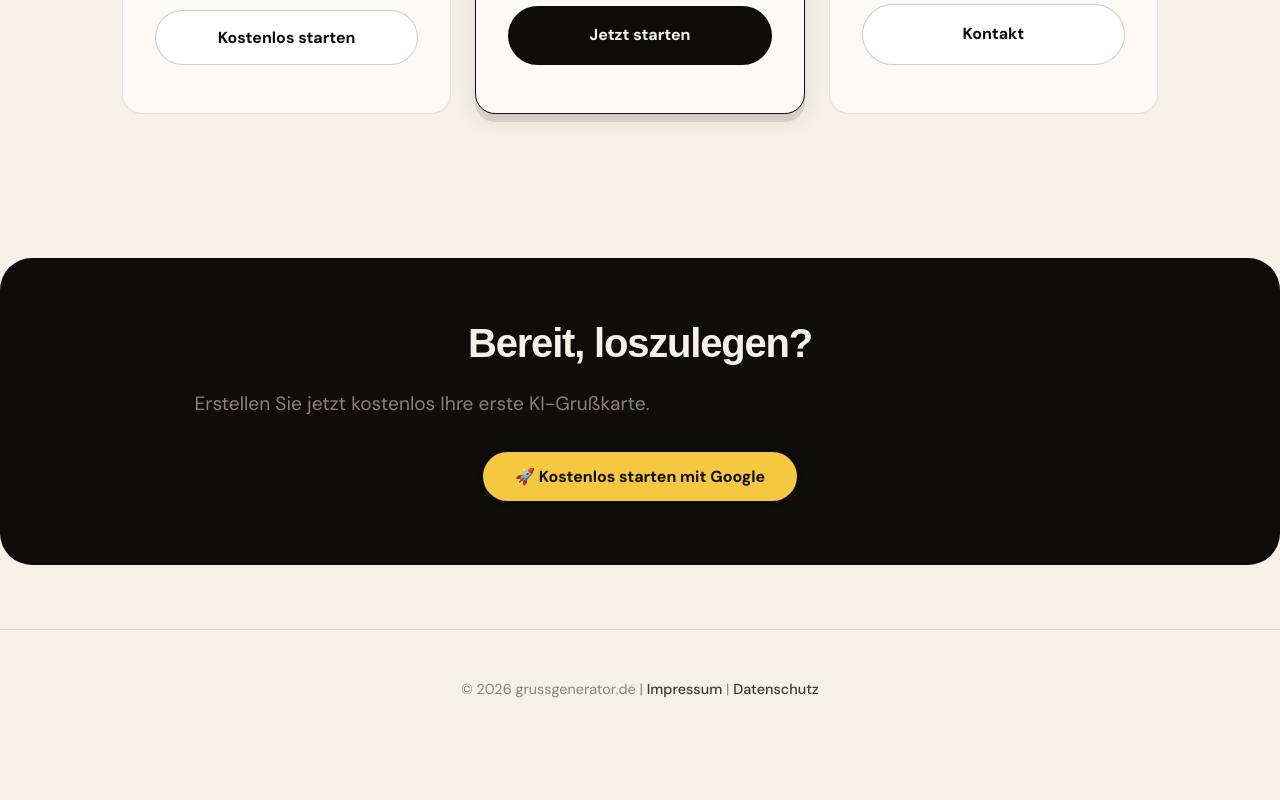
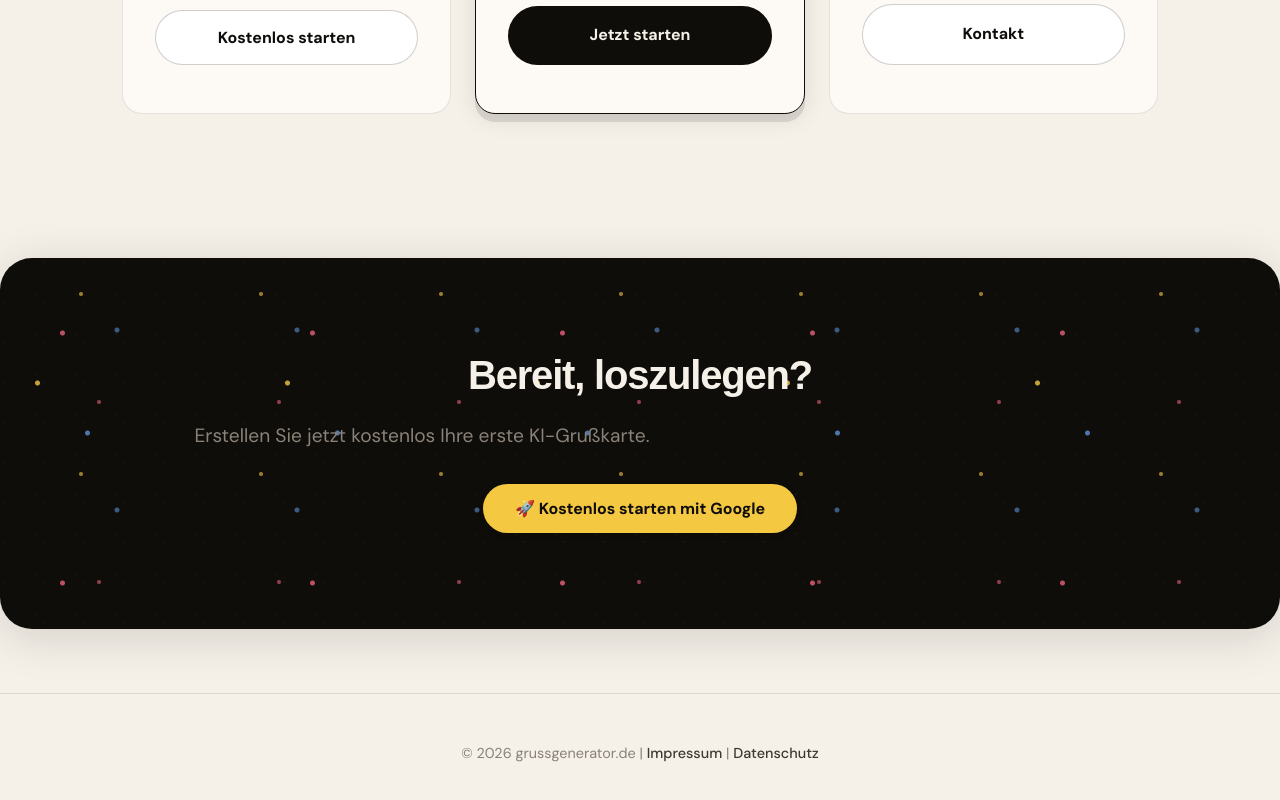
Before and after one commit to moebss/grussg, a website: page api-partner.html in a window 1280 px wide. Shown: the part 3517-4317 px from the top of the page. Before the commit the page ends 4291 px from the top, so only its background shows below. Drawn offline with nearby package versions, Linux system fonts and the light colour scheme; no server answers; a web font is replaced by a local one.

Commit message:
Add confetti pattern to CTA section

```diff
--- a/partner.css
+++ b/partner.css
@@ -730,31 +730,19 @@ p {
     margin: 0 auto 1.5rem;
 }
 
-.feature-card:nth-child(3n+1) .feature-icon {
+.feature-card:nth-child(1) .feature-icon {
     background: var(--yellow-light);
     color: var(--text-primary);
 }
 
-.feature-card:nth-child(3n+1):hover {
-    border-color: var(--yellow);
-}
-
-.feature-card:nth-child(3n+2) .feature-icon {
+.feature-card:nth-child(2) .feature-icon {
     background: var(--pink-light);
     color: var(--text-primary);
 }
 
-.feature-card:nth-child(3n+2):hover {
-    border-color: var(--pink);
-}
-
-.feature-card:nth-child(3n) .feature-icon {
+.feature-card:nth-child(3) .feature-icon {
     background: var(--blue-light);
     color: var(--text-primary);
-}
-
-.feature-card:nth-child(3n):hover {
-    border-color: var(--blue);
 }
 
 .feature-card h3 {
@@ -1542,6 +1530,42 @@ p {
     }
 }
 
+/* ===========================
+   CONFETTI PATTERN (CTA)
+   =========================== */
+.cta-section {
+    position: relative;
+    padding: 6rem 2rem;
+    background-color: var(--bg-dark);
+    /* Confetti Pattern: Multiple radial gradients to create scattered dots */
+    background-image:
+        radial-gradient(circle at 15% 50%, rgba(245, 200, 66, 0.8) 2px, transparent 3px),
+        radial-gradient(circle at 25% 30%, rgba(232, 96, 122, 0.8) 2px, transparent 3px),
+        radial-gradient(circle at 35% 70%, rgba(90, 143, 212, 0.8) 2px, transparent 3px),
+        radial-gradient(circle at 45% 20%, rgba(245, 200, 66, 0.6) 1.5px, transparent 2.5px),
+        radial-gradient(circle at 55% 80%, rgba(232, 96, 122, 0.6) 1.5px, transparent 2.5px),
+        radial-gradient(circle at 65% 40%, rgba(90, 143, 212, 0.6) 2px, transparent 3px),
+        /* Subtle noise texture */
+        radial-gradient(circle at 10% 10%, rgba(255, 255, 255, 0.03) 1px, transparent 1px),
+        radial-gradient(circle at 90% 90%, rgba(255, 255, 255, 0.03) 1px, transparent 1px);
+
+    background-size: 250px 250px, 250px 250px, 250px 250px, 180px 180px, 180px 180px, 180px 180px, 40px 40px, 40px 40px;
+    background-repeat: repeat;
+    border-radius: 32px;
+    text-align: center;
+    color: var(--text-inverse);
+    margin: 4rem 0;
+    overflow: hidden;
+    box-shadow: var(--shadow-lg);
+}
+
+.cta-section h2,
+.cta-section p,
+.cta-section .btn {
+    position: relative;
+    z-index: 2;
+}
+
 /* Responsive */
 @media (max-width: 768px) {
     .nav .container {
```
